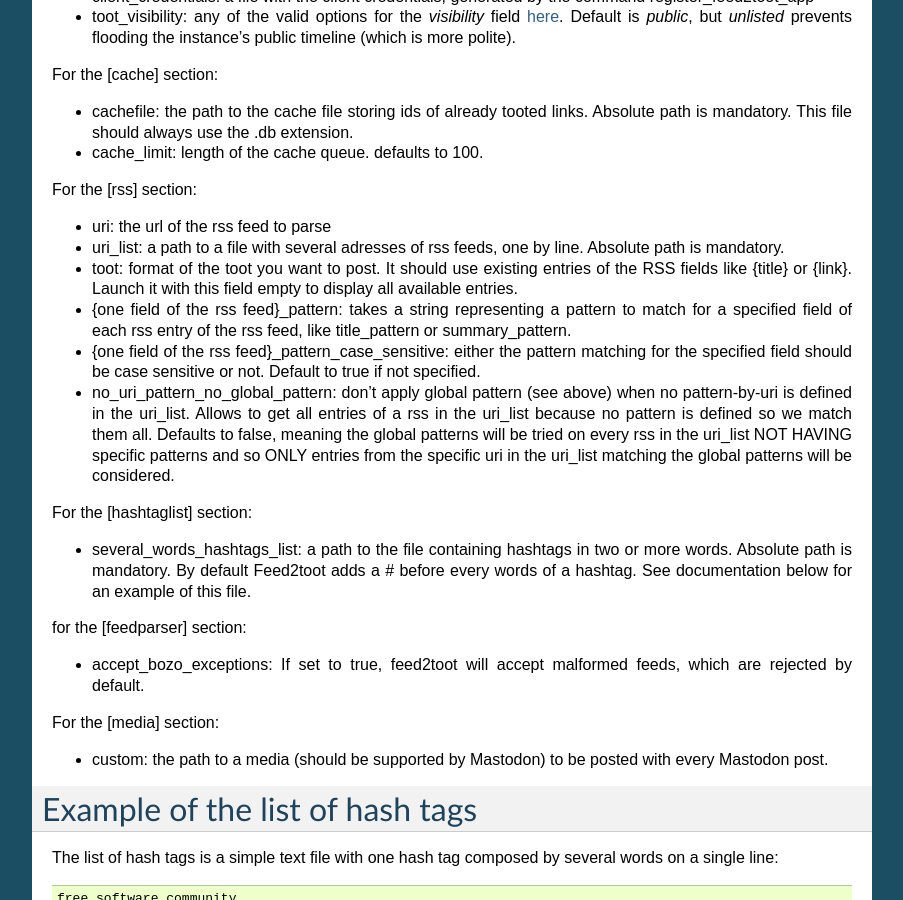
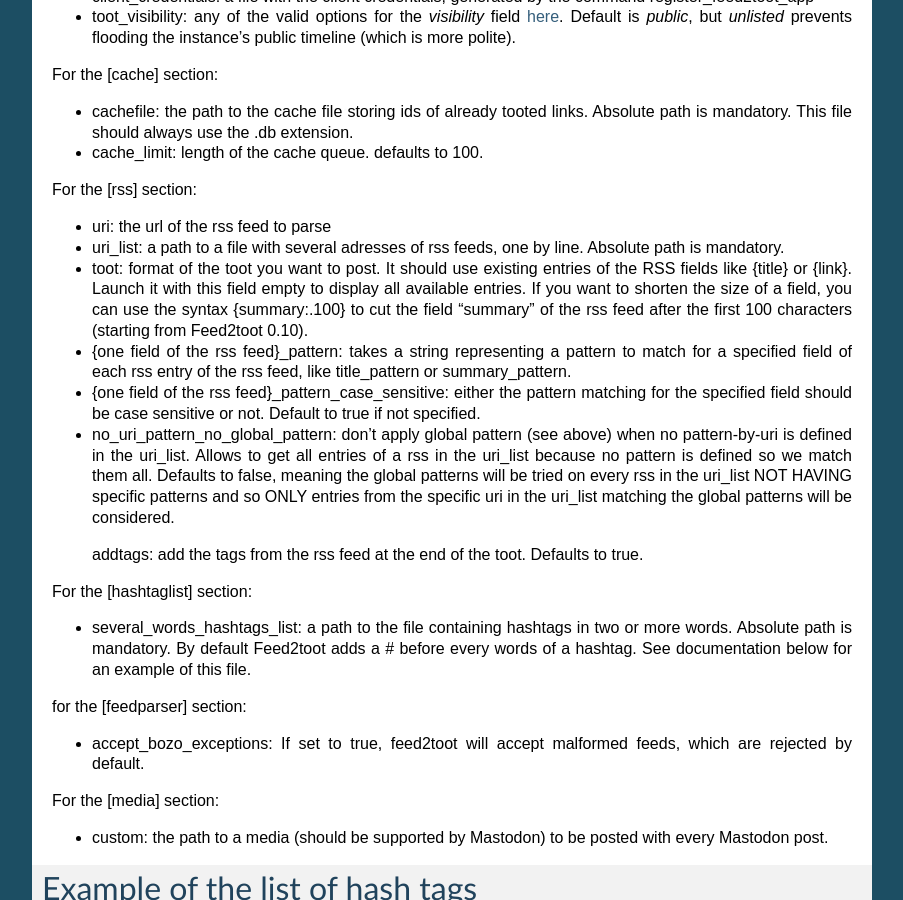
Before and after one commit to zobin8/feed2shark, a Sphinx documentation site: the page built from docs/source/configure.rst, in a window 1280 px wide and 900 px high, scrolled down 1016 px. Shown: the whole window, without its empty margins (198-1101 px from the left). Built offline with Sphinx 7.4.7, drawn with Linux system fonts in a browser that asks for light colours.

Commit message:
add addtags in [rss] section and use of new syntax {field.xx}

```diff
--- a/docs/source/configure.rst
+++ b/docs/source/configure.rst
@@ -71,10 +71,11 @@ For the [rss] section:
 
 - uri: the url of the rss feed to parse
 - uri_list: a path to a file with several adresses of rss feeds, one by line. Absolute path is mandatory.
-- toot: format of the toot you want to post. It should use existing entries of the RSS fields like {title} or {link}. Launch it with this field empty to display all available entries.
+- toot: format of the toot you want to post. It should use existing entries of the RSS fields like {title} or {link}. Launch it with this field empty to display all available entries. If you want to shorten the size of a field, you can use the syntax {summary:.100} to cut the field "summary" of the rss feed after the first 100 characters (starting from Feed2toot 0.10).
 - {one field of the rss feed}_pattern: takes a string representing a pattern to match for a specified field of each rss entry of the rss feed, like title_pattern or summary_pattern.
 - {one field of the rss feed}_pattern_case_sensitive: either the pattern matching for the specified field should be case sensitive or not. Default to true if not specified.
 - no_uri_pattern_no_global_pattern: don't apply global pattern (see above) when no pattern-by-uri is defined in the uri_list. Allows to get all entries of a rss in the uri_list because no pattern is defined so we match them all. Defaults to false, meaning the global patterns will be tried on every rss in the uri_list NOT HAVING specific patterns and so ONLY entries from the specific uri in the uri_list matching the global patterns will be considered.
+ addtags: add the tags from the rss feed at the end of the toot. Defaults to true.
 
 For the [hashtaglist] section:
 
```
